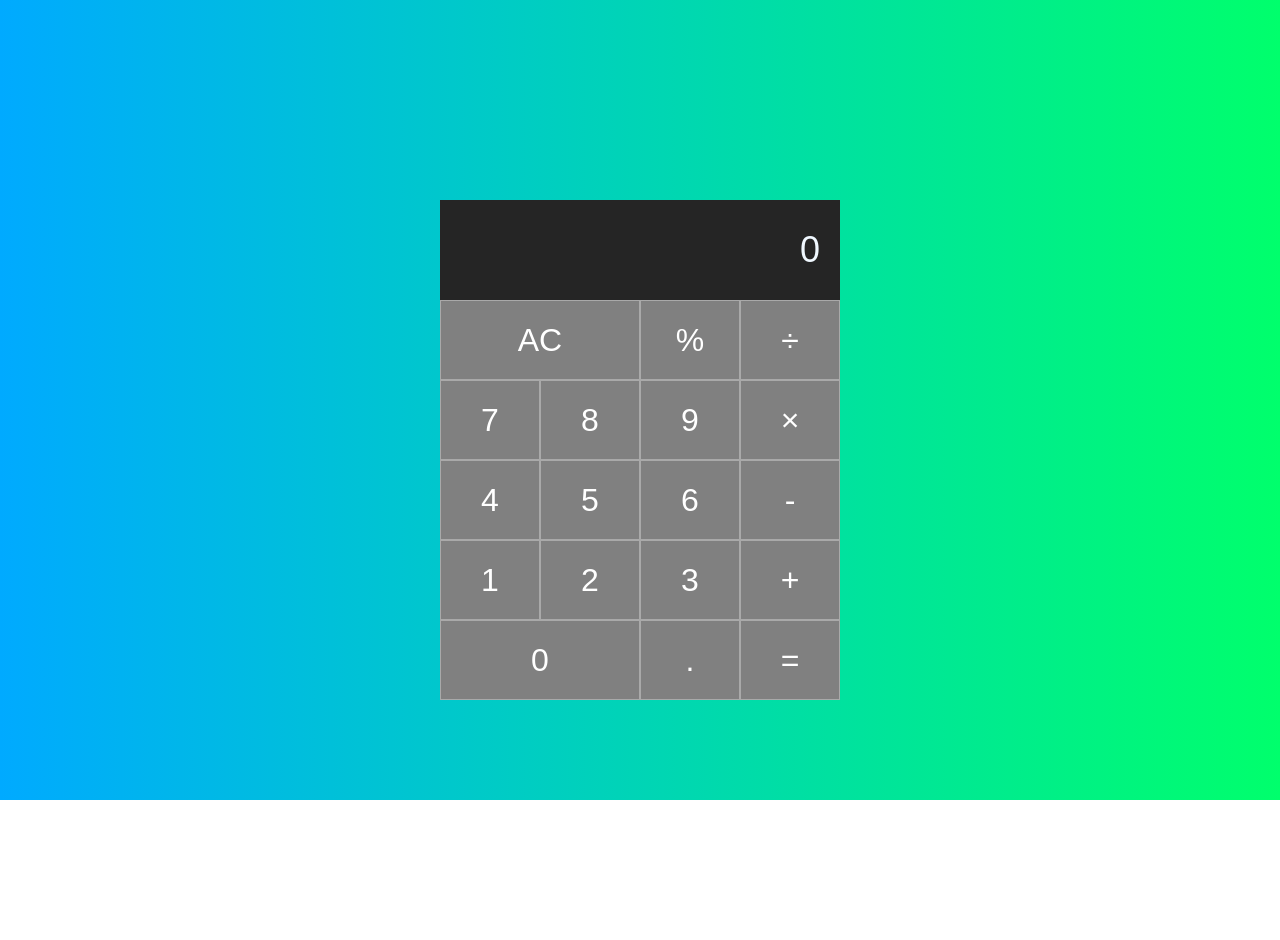
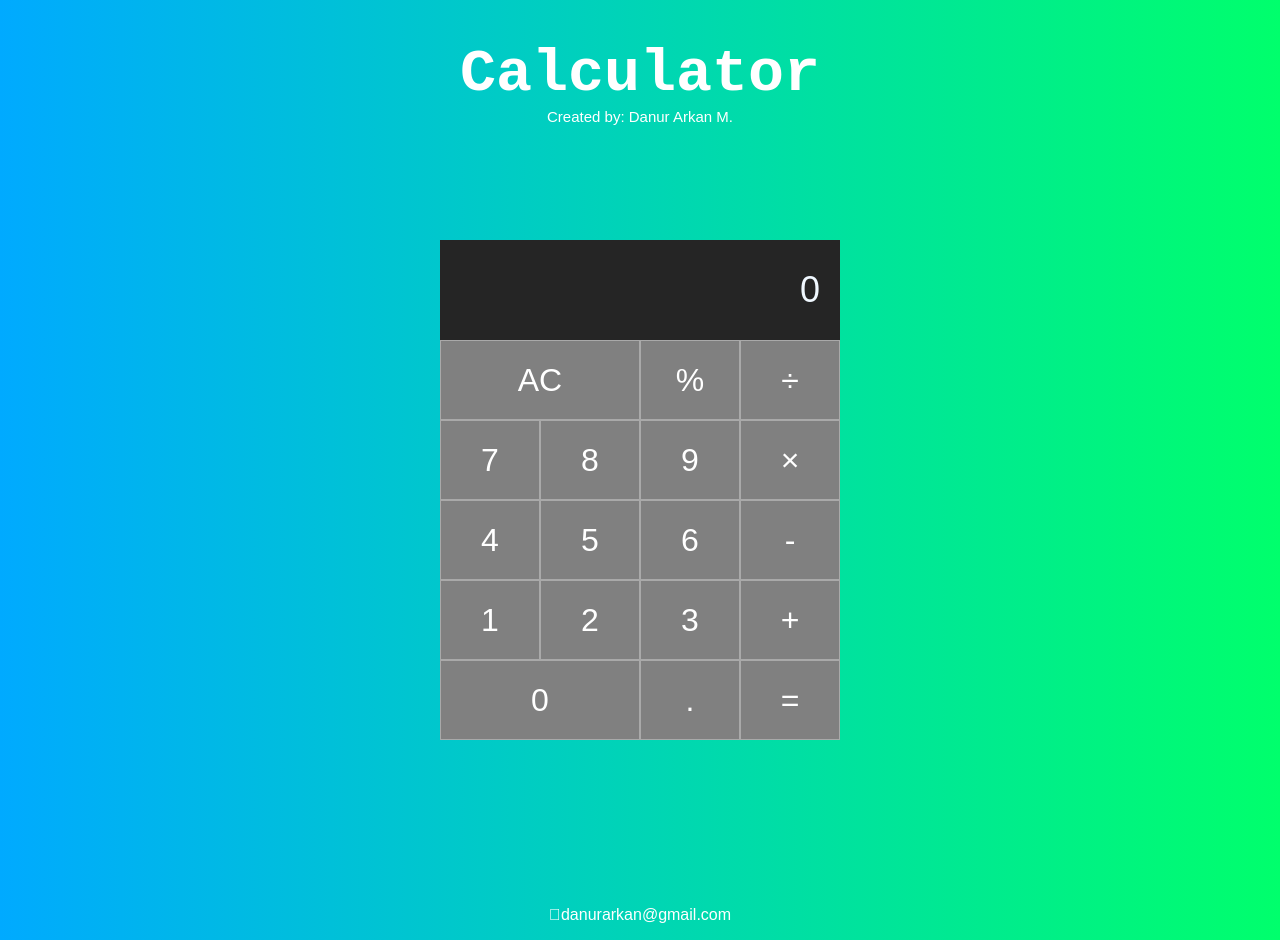
Before and after one commit to danurmw/danurmw.github.io, a plain HTML site: page index.html in a window 1280 px wide. Before the commit the page ends 800 px from the top, so only its background shows below. Drawn offline with Linux system fonts and the light colour scheme.

Commit message:
fifth commit

```diff
--- a/index.html
+++ b/index.html
@@ -5,9 +5,14 @@
     <meta http-equiv="X-UA-Compatible" content="IE=edge" />
     <meta name="viewport" content="width=device-width, initial-scale=1.0" />
     <link rel="stylesheet" href="stylesheet.css" />
+    <link rel="stylesheet" href="//maxcdn.bootstrapcdn.com/font-awesome/4.3.0/css/font-awesome.min.css">
     <title>Calculator</title>
   </head>
   <body>
+    <header>
+      <h1>Calculator</h1>
+      <p>Created by: Danur Arkan M.</p>
+    </header>
     <div class="calculator">
       <input type="text" class="calculator-screen" value="0" disabled />
       <div class="calculator-keys">
@@ -41,6 +46,9 @@
         </div>
       </div>
     </div>
+    <footer>
+      <p><span class="fa-solid fa-envelope">danurarkan@gmail.com</span></p>
+    </footer>
     <script type="text/javascript" src="script.js"></script>
   </body>
 </html>
--- a/stylesheet.css
+++ b/stylesheet.css
@@ -1,4 +1,6 @@
-*, *::before, *::after {
+*,
+*::before,
+*::after {
   box-sizing: border-box;
   font-family: sans-serif;
   font-weight: normal;
@@ -10,10 +12,32 @@ body {
   background: linear-gradient(to right, #00aaff, #00ff6c);
 }
 
+header h1 {
+  text-align: center;
+  color: white;
+  font-size: 60px;
+  font-family: "Courier New", Courier, monospace;
+  font-weight: bold;
+  margin-bottom: 0;
+}
+
+header p {
+    text-align: center;
+    color: white;
+    font-size: 15px;
+    margin-top: 0;
+}
+
+footer {
+    text-align: center;
+    color: white;
+    padding-top: 150px;
+}
+
 .calculator {
   text-align: center;
   margin: 0 auto;
-  padding-top: 200px;
+  padding-top: 100px;
   width: 400px;
 }
 
@@ -48,11 +72,13 @@ button {
   cursor: pointer;
 }
 
-.all-clear, .zero-btn {
+.all-clear,
+.zero-btn {
   width: 50%;
 }
 
-.operator, .equal-sign {
+.operator,
+.equal-sign {
   background-color: gray;
 }
 
@@ -60,7 +86,8 @@ button:hover {
   background-color: darkgray;
 }
 
-.operator:hover, .equal-sign:hover {
+.operator:hover,
+.equal-sign:hover {
   background-color: darkgray;
 }
 
```
Lines whose indentation alone changed are shown as unchanged.
